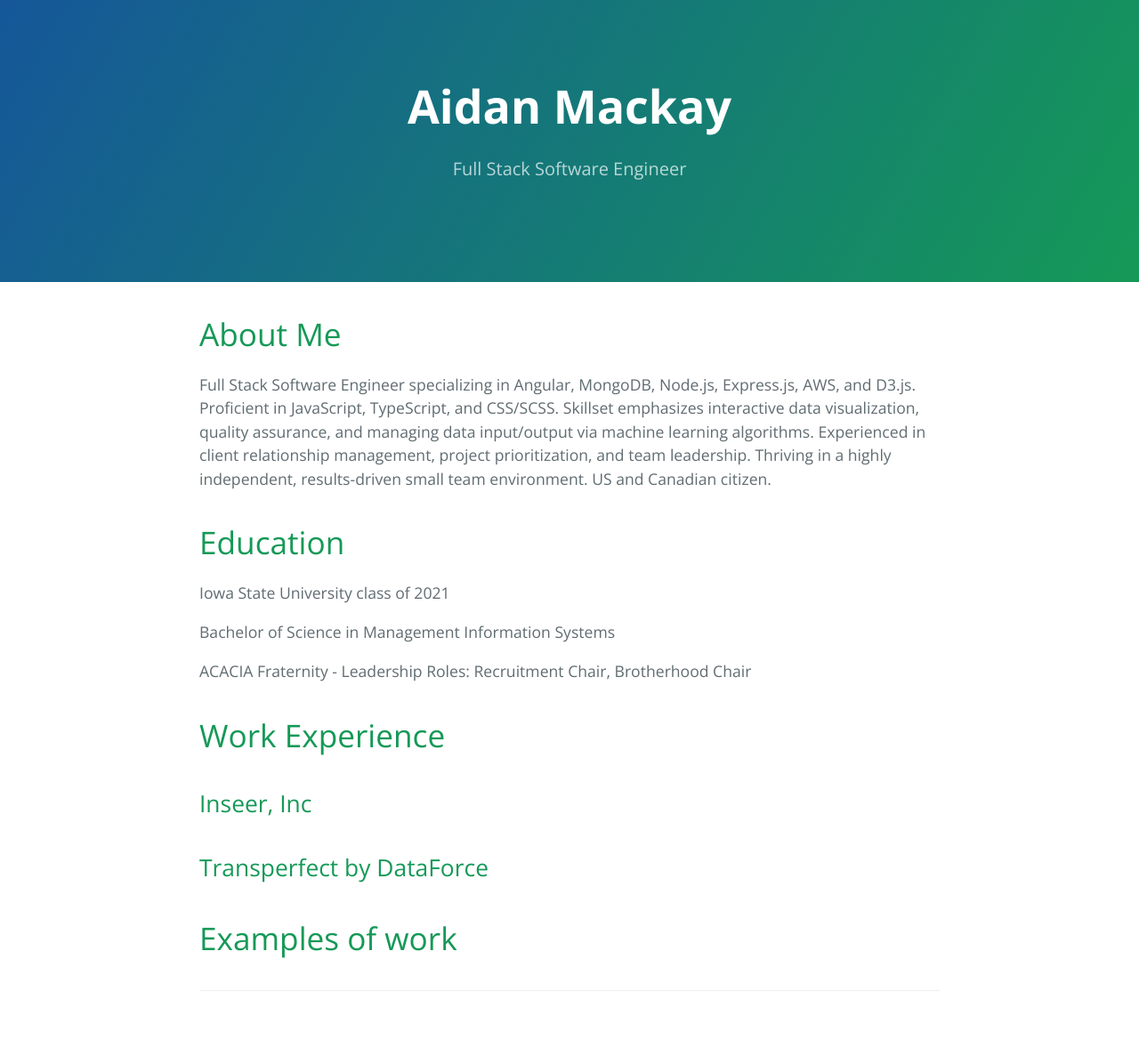
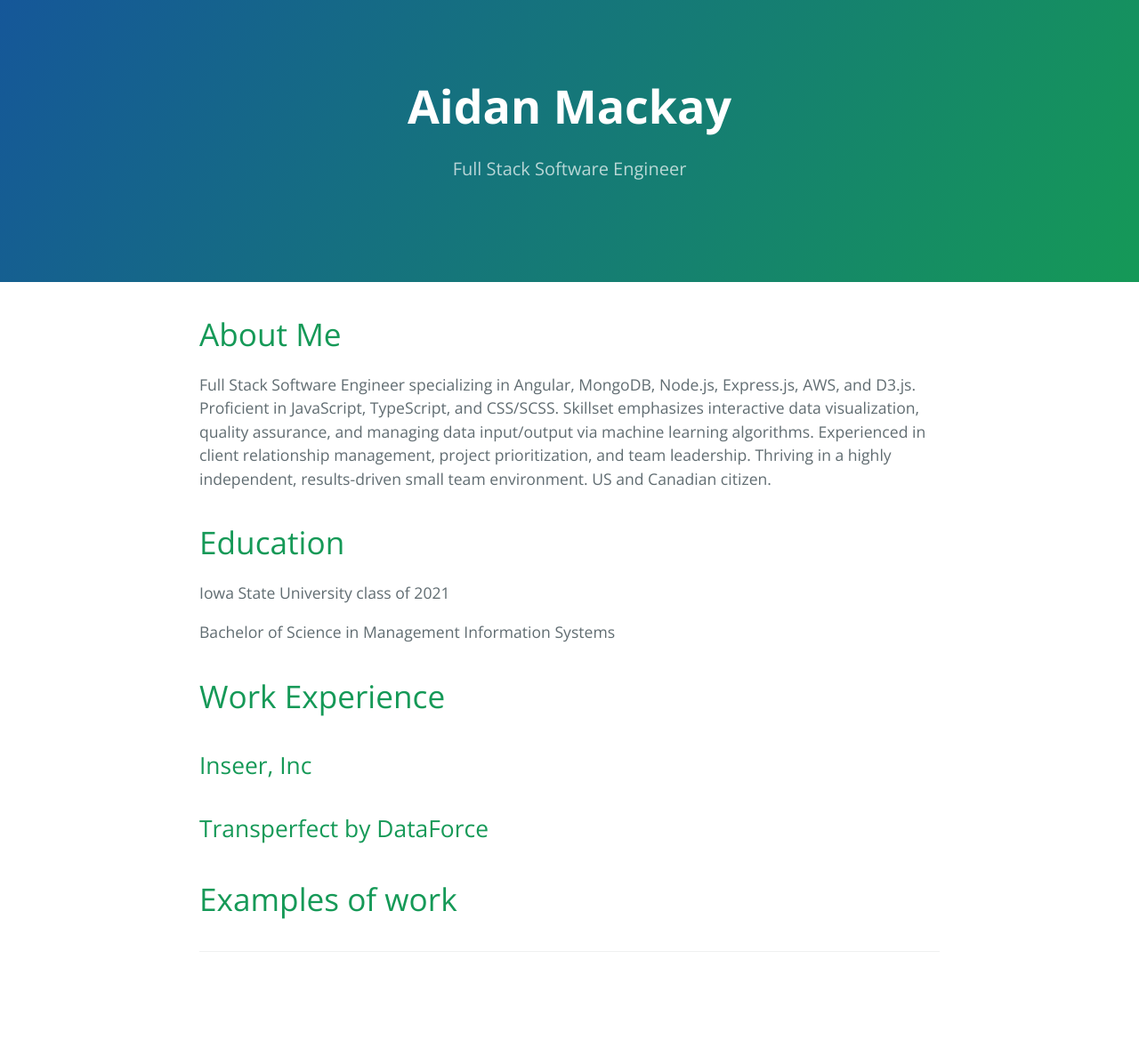
Before and after one commit to amackay42/amackay42.github.io, a Jekyll site: the page built from index.md, in a window 1280 px wide. Shown: the whole page at 89% size. Built offline with Jekyll 4.4.1, drawn with Linux system fonts in a browser that asks for light colours; after the commit the page ends 1134 px from its top, so only the background shows below that.

Commit message:
chagnes2

```diff
--- a/index.md
+++ b/index.md
@@ -11,8 +11,6 @@ Iowa State University class of 2021
 
 Bachelor of Science in Management Information Systems
 
-ACACIA Fraternity - Leadership Roles: Recruitment Chair, Brotherhood Chair
-
 # Work Experience
 
 ## Inseer, Inc
```
